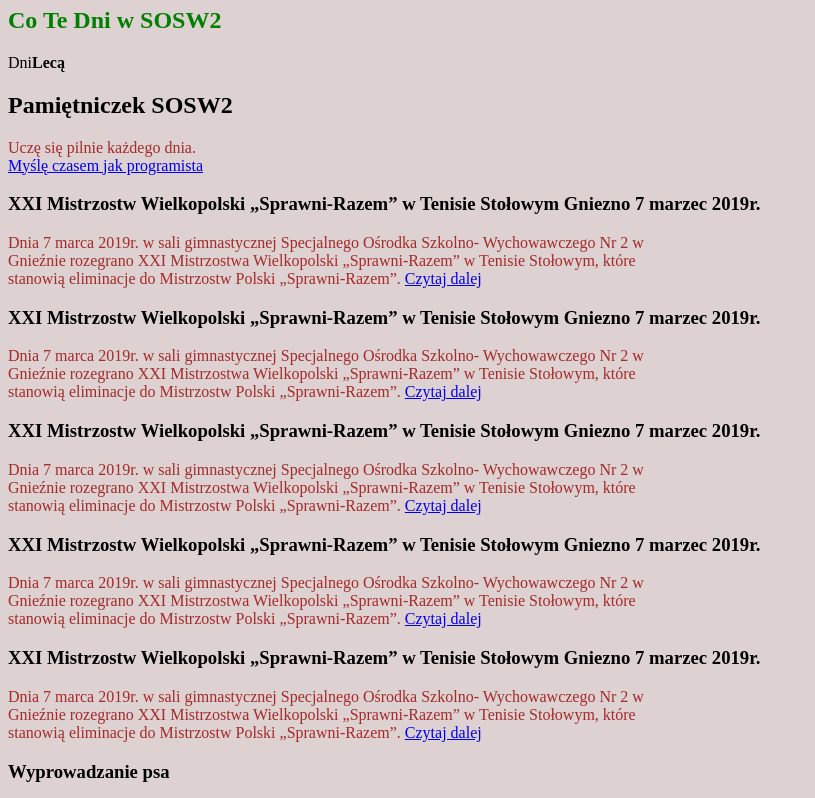
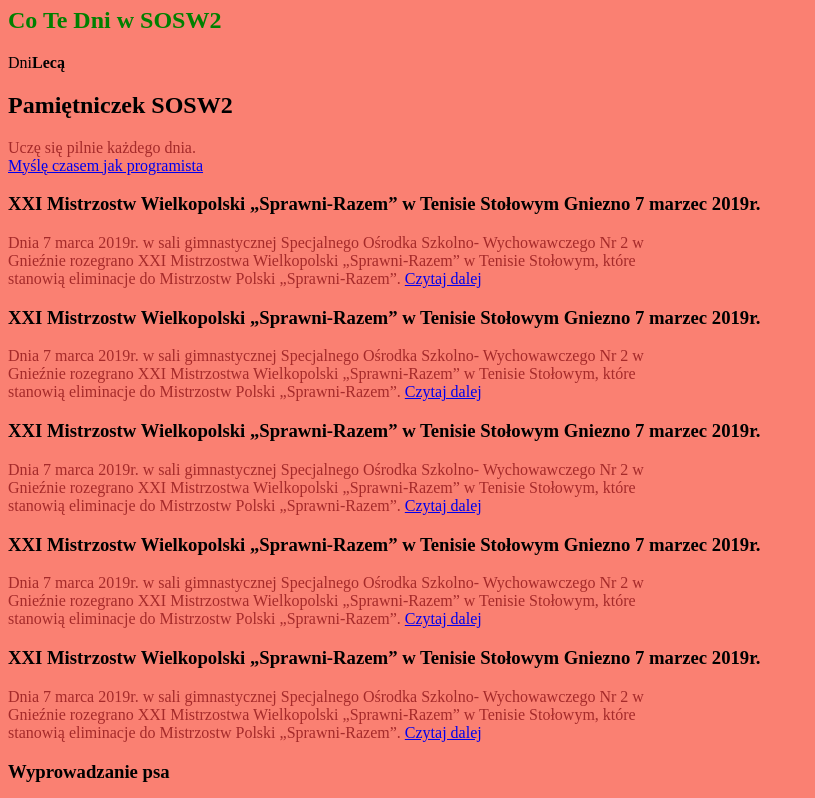
Before and after one commit to bobgoral/mhomepage, a plain HTML site: page index.html in a window 1280 px wide. Shown: the part 189-987 px from the top of the page, without its empty margins (0-815 px from the left). Drawn offline with Linux system fonts and the light colour scheme.

Commit message:
feat: new background

```diff
--- a/style.css
+++ b/style.css
@@ -1,5 +1,5 @@
 body {
-    background: rgb(221, 209, 209);
+    background: salmon;
 }
 .header {
     color:red;
```
